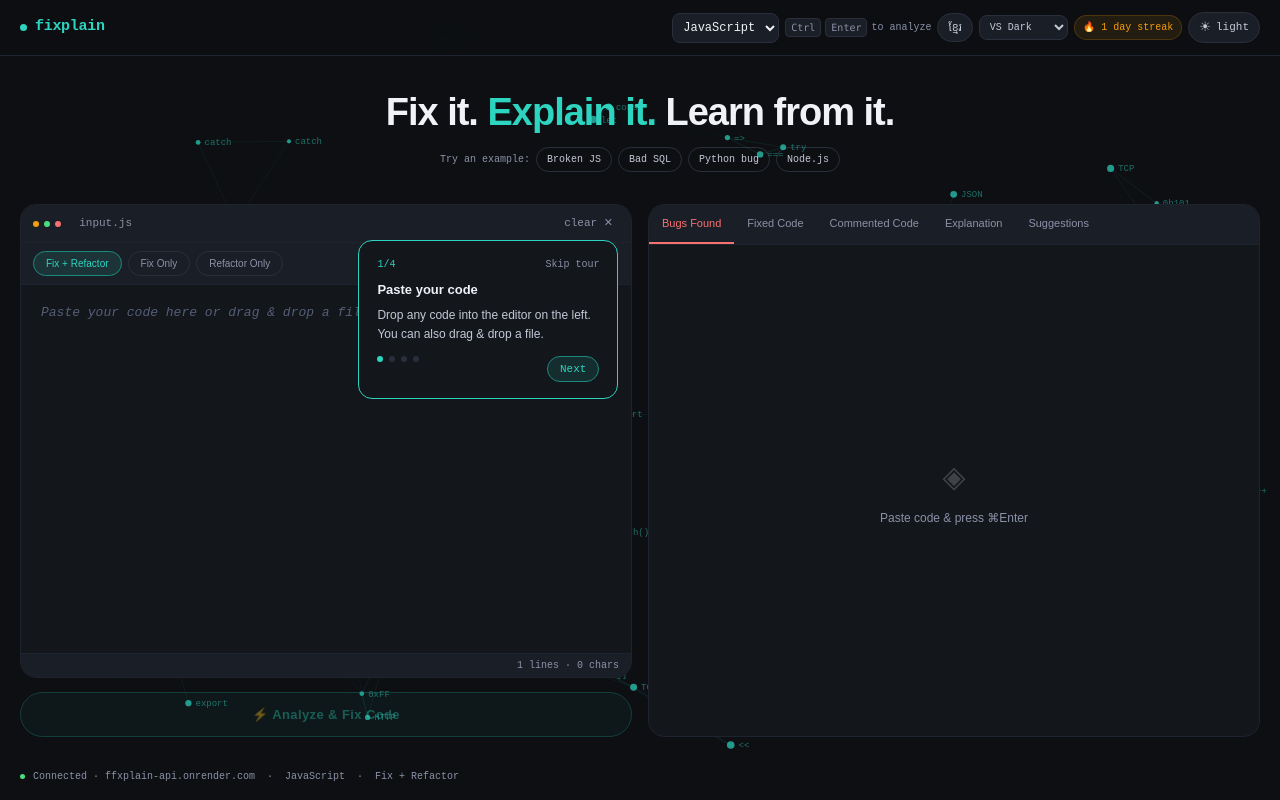
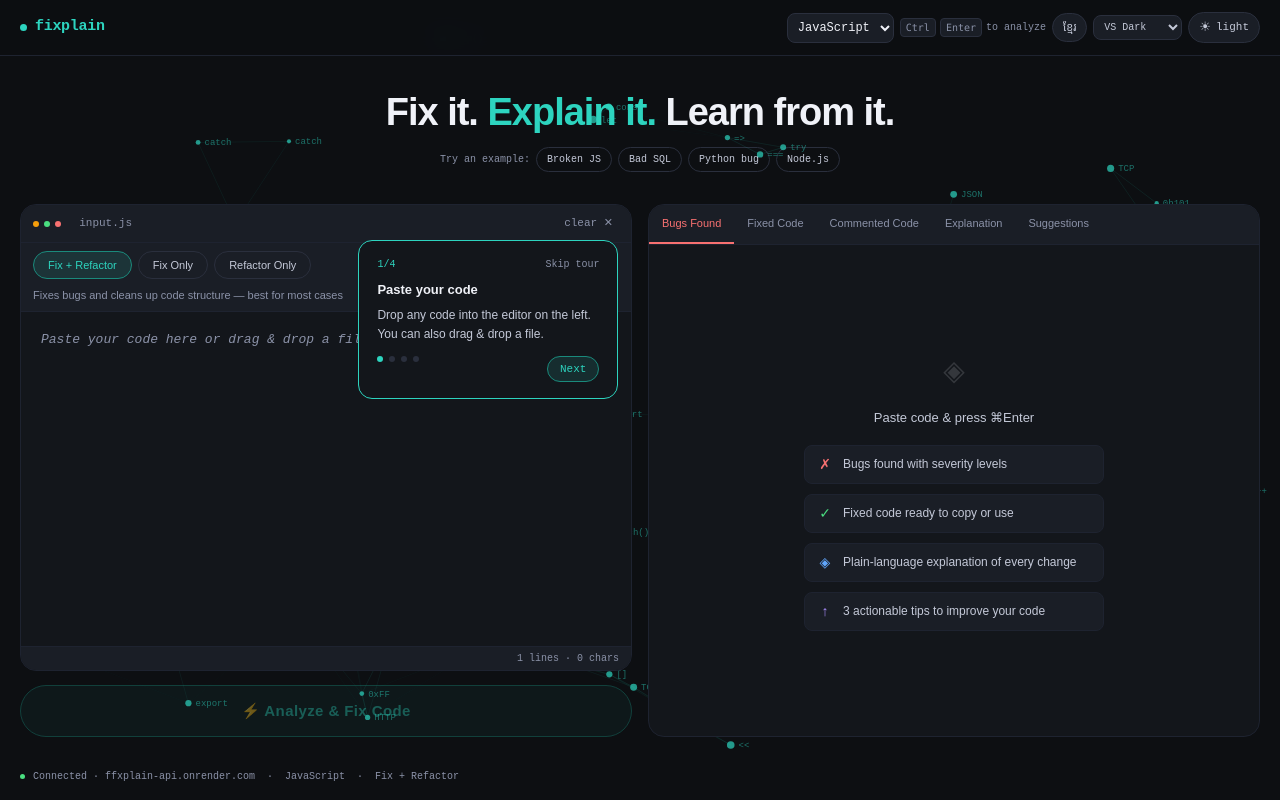
Before and after one commit to SokKimsour/Fixplain, a React (Vite) app in the folder fixplain-frontend/: page / in a window 1280 px wide. Built offline with nearby package versions, Linux system fonts and the light colour scheme; a web font is replaced by a local one.

Commit message:
improve ui

```diff
--- a/fixplain-frontend/src/App.jsx
+++ b/fixplain-frontend/src/App.jsx
@@ -441,10 +441,10 @@
       </div>
       {deductions > 0 && (
         <div style={{ borderTop: `1px solid ${c.borderSoft}`, paddingTop: 6, display: 'flex', flexDirection: 'column', gap: 3 }}>
-          <span style={{ fontFamily: mono, fontSize: 9, color: c.text3, textTransform: 'uppercase', letterSpacing: '0.4px' }}>{t.scoreBreakdown}</span>
-          {highBugs.length > 0 && <span style={{ fontFamily: mono, fontSize: 10, color: c.red }}>−{highBugs.length * 25} · {highBugs.length} high {highBugs.length === 1 ? 'bug' : 'bugs'} (×25)</span>}
-          {medBugs.length > 0  && <span style={{ fontFamily: mono, fontSize: 10, color: c.amber }}>−{medBugs.length * 12} · {medBugs.length} medium {medBugs.length === 1 ? 'bug' : 'bugs'} (×12)</span>}
-          <span style={{ fontFamily: mono, fontSize: 10, color }}>= {score}/100</span>
+          <span style={{ fontFamily: mono, fontSize: 11, color: c.text3, textTransform: 'uppercase', letterSpacing: '0.4px' }}>{t.scoreBreakdown}</span>
+          {highBugs.length > 0 && <span style={{ fontFamily: mono, fontSize: 12, color: c.red }}>−{highBugs.length * 25} · {highBugs.length} high {highBugs.length === 1 ? 'bug' : 'bugs'} (×25)</span>}
+          {medBugs.length > 0  && <span style={{ fontFamily: mono, fontSize: 12, color: c.amber }}>−{medBugs.length * 12} · {medBugs.length} medium {medBugs.length === 1 ? 'bug' : 'bugs'} (×12)</span>}
+          <span style={{ fontFamily: mono, fontSize: 12, color }}>= {score}/100</span>
         </div>
       )}
     </div>
@@ -600,7 +600,7 @@
         </div>
       )}
       {value.trim() && (
-        <div ref={lnRef} style={{ background: c.lineNumBg, borderRight: `1px solid ${c.borderSoft}`, padding: '1rem 8px 1rem 12px', textAlign: 'right', fontFamily: mono, fontSize: 12, lineHeight: 1.8, userSelect: 'none', overflowY: 'hidden', minWidth: 44, flexShrink: 0 }}>
+        <div ref={lnRef} style={{ background: c.lineNumBg, borderRight: `1px solid ${c.borderSoft}`, padding: '1rem 8px 1rem 12px', textAlign: 'right', fontFamily: mono, fontSize: 13, lineHeight: 1.8, userSelect: 'none', overflowY: 'hidden', minWidth: 48, flexShrink: 0 }}>
           {lines.map((_, i) => (
             <div key={i} style={{ color: highlightLine === i + 1 ? c.teal : c.lineNumColor, background: highlightLine === i + 1 ? c.tealGlow : 'transparent', borderRadius: 3, transition: '0.2s' }}>
               {i + 1}
@@ -617,7 +617,7 @@
         placeholder={placeholder}
         style={{
           flex: 1, background: 'transparent', border: 'none', outline: 'none',
-          color: c.text1, fontFamily: mono, fontSize: 13, lineHeight: 1.8,
+          color: c.text1, fontFamily: mono, fontSize: 14, lineHeight: 1.8,
           padding: '1rem 1.25rem', resize: 'none', tabSize: 2,
           overflowY: 'auto', overflowX: 'hidden',
           minWidth: 0, width: '100%',
@@ -707,7 +707,7 @@
     if (document.getElementById('fp-styles')) return;
     const s = document.createElement('style');
     s.id = 'fp-styles';
-    s.textContent = `@keyframes fpFadeIn{from{opacity:0;transform:translateY(4px)}to{opacity:1;transform:translateY(0)}}@keyframes fpShimmer{0%,100%{opacity:.3}50%{opacity:.8}}*{-webkit-tap-highlight-color:transparent;}[style*="scrollbarWidth"]::-webkit-scrollbar{display:none;}textarea::placeholder{color:#555e78;opacity:1;font-style:italic;}`;
+    s.textContent = `@keyframes fpFadeIn{from{opacity:0;transform:translateY(4px)}to{opacity:1;transform:translateY(0)}}@keyframes fpShimmer{0%,100%{opacity:.3}50%{opacity:.8}}*{-webkit-tap-highlight-color:transparent;}[style*="scrollbarWidth"]::-webkit-scrollbar{display:none;}textarea::placeholder{color:#8b92a8;opacity:1;font-style:italic;font-size:13px;}*:focus-visible{outline:2px solid #2dd4bf;outline-offset:2px;border-radius:4px;}@media(prefers-reduced-motion:reduce){*{animation-duration:0.01ms!important;transition-duration:0.01ms!important;}}`;
     document.head.appendChild(s);
   }, []);
 
@@ -912,7 +912,7 @@
     <div style={{ minHeight: '100vh', background: c.bgBase, color: c.text1, fontFamily: tf, display: 'flex', flexDirection: 'column', transition: 'background 0.2s, color 0.2s', overflowX: 'hidden', width: '100%' }}>
 
       {showTour && <OnboardingTour c={c} t={t} onDone={() => { setShowTour(false); localStorage.setItem('fp_tour_done', '1'); }} />}
-      <AnimatedBackground isDark={isDark} />
+      <AnimatedBackground isDark={isDark} paused={isLoading} />
 
       {/* ── Nav ── */}
       <nav style={{ borderBottom: `1px solid ${c.borderSoft}`, padding: isMobile ? '8px 0.75rem' : '0 1.25rem', minHeight: 56, display: 'flex', alignItems: 'center', justifyContent: 'space-between', background: c.navBg, backdropFilter: 'blur(12px)', position: 'sticky', top: 0, zIndex: 10, gap: 6 }}>
@@ -937,12 +937,6 @@
               style={{ background: c.bgSurface, border: `1px solid ${c.border}`, borderRadius: 8, color: c.text2, fontFamily: mono, fontSize: 10, padding: '5px 6px', cursor: 'pointer', outline: 'none' }}>
               {Object.keys(allThemes).map(name => <option key={name} value={name}>{name}</option>)}
             </select>
-          )}
-          {/* Streak badge */}
-          {streak > 0 && (
-            <span style={{ fontFamily: mono, fontSize: 10, color: c.amber, background: 'rgba(245,158,11,0.1)', border: `1px solid rgba(245,158,11,0.2)`, borderRadius: 20, padding: '4px 8px', flexShrink: 0 }}>
-              🔥 {streak} {t.streakLabel}
-            </span>
           )}
           <button onClick={() => setIsDark(p => !p)} style={{ background: c.bgSurface, border: `1px solid ${c.border}`, borderRadius: 20, padding: '5px 10px', cursor: 'pointer', display: 'flex', alignItems: 'center', gap: 5, fontFamily: mono, fontSize: 11, color: c.text2, transition: '0.15s', flexShrink: 0 }}
             onMouseEnter={e => e.currentTarget.style.borderColor = c.tealDim} onMouseLeave={e => e.currentTarget.style.borderColor = c.border}>
@@ -987,15 +981,25 @@
                 onMouseEnter={e => e.target.style.color = c.text1} onMouseLeave={e => e.target.style.color = c.text3}>{t.clearBtn}</button>
             </div>
             {/* Mode buttons row */}
-            <div style={{ display: 'flex', gap: 6, padding: '8px 12px', borderBottom: `1px solid ${c.borderSoft}`, background: c.bgSurface, flexWrap: 'nowrap', overflowX: 'auto', scrollbarWidth: 'none' }}>
+            <div style={{ display: 'flex', flexDirection: 'column', borderBottom: `1px solid ${c.borderSoft}`, background: c.bgSurface }}>
+              <div style={{ display: 'flex', gap: 6, padding: '8px 12px', flexWrap: 'nowrap', overflowX: 'auto', scrollbarWidth: 'none' }}>
                 {MODES.map(m => (
                   <button key={m} onClick={() => setMode(m)}
-                  style={{ fontFamily: tf, fontSize: 10, padding: '4px 12px', borderRadius: 20, border: `1px solid ${mode === m ? c.tealDim : c.border}`, background: mode === m ? c.tealGlow : 'transparent', color: mode === m ? c.teal : c.text3, cursor: 'pointer', transition: '0.15s', whiteSpace: 'nowrap', flexShrink: 0 }}
+                    style={{ fontFamily: tf, fontSize: 11, padding: '5px 14px', borderRadius: 20, border: `1px solid ${mode === m ? c.tealDim : c.border}`, background: mode === m ? c.tealGlow : 'transparent', color: mode === m ? c.teal : c.text2, cursor: 'pointer', transition: '0.15s', whiteSpace: 'nowrap', flexShrink: 0 }}
                     onMouseEnter={e => { if (mode !== m) { e.currentTarget.style.borderColor = c.tealDim; e.currentTarget.style.color = c.teal; } }}
-                  onMouseLeave={e => { if (mode !== m) { e.currentTarget.style.borderColor = c.border; e.currentTarget.style.color = c.text3; } }}>
+                    onMouseLeave={e => { if (mode !== m) { e.currentTarget.style.borderColor = c.border; e.currentTarget.style.color = c.text2; } }}>
                     {t.modes[m]}
                   </button>
                 ))}
+              </div>
+              {/* Mode description */}
+              <div style={{ padding: '0 12px 7px', fontFamily: tf, fontSize: 11, color: c.text3, lineHeight: 1.5 }}>
+                {{
+                  both:     locale === 'km' ? 'ជួសជុលបញ្ហា និងធ្វើឱ្យកូដស្អាតស្រស់ — ល្អបំផុតសម្រាប់ការប្រើប្រាស់ទូទៅ' : 'Fixes bugs and cleans up code structure — best for most cases',
+                  fix:      locale === 'km' ? 'ជួសជុលតែបញ្ហា ដោយមិនប៉ះពាល់ការរចនាបន្ថែម' : 'Fixes bugs only, without touching code structure or style',
+                  refactor: locale === 'km' ? 'រៀបចំតែរចនាបន្ថែម ដោយសន្មត់ថាតក្ក វិជ្ជាកូដត្រឹមត្រូវ' : 'Cleans up code style only, assumes logic is already correct',
+                }[mode]}
+              </div>
             </div>
             <LineNumberedEditor
               c={c}
@@ -1017,7 +1021,7 @@
           </Panel>
 
           <button onClick={handleAnalyze} disabled={isLoading || !codeInput.trim() || cooldown > 0}
-            style={{ fontFamily: tf, fontSize: isMobile ? 12 : 13, fontWeight: 600, padding: '12px 0', borderRadius: 30, border: `1.5px solid ${c.tealDim}`, background: isLoading ? 'transparent' : c.tealGlow, color: c.teal, cursor: (isLoading || !codeInput.trim() || cooldown > 0) ? 'not-allowed' : 'pointer', letterSpacing: '0.4px', transition: 'all 0.2s', opacity: (!codeInput.trim() && !isLoading) ? 0.4 : 1, width: '100%' }}>
+            style={{ fontFamily: tf, fontSize: isMobile ? 13 : 15, fontWeight: 600, padding: '14px 0', borderRadius: 30, border: `1.5px solid ${c.tealDim}`, background: isLoading ? 'transparent' : c.tealGlow, color: c.teal, cursor: (isLoading || !codeInput.trim() || cooldown > 0) ? 'not-allowed' : 'pointer', letterSpacing: '0.4px', transition: 'all 0.2s', opacity: (!codeInput.trim() && !isLoading) ? 0.4 : 1, width: '100%', animation: isLoading ? 'fpShimmer 1.5s ease-in-out infinite' : 'none' }}>
             {isLoading
               ? (isWarmingUp ? t.warmingUp : t.analyzingBtn)
               : cooldown > 0 ? `${t.readyIn} ${cooldown}s`
@@ -1025,8 +1029,21 @@
               : t.analyzeBtn}
           </button>
 
-          {/* Health score */}
-          {healthScore !== null && <HealthRing score={healthScore} c={c} label={t.codeHealth} isMobile={isMobile} bugs={bugs} t={t} />}
+          {/* Health score + streak */}
+          {healthScore !== null && (
+            <div style={{ display: 'flex', gap: 8, alignItems: 'stretch', flexWrap: isMobile ? 'wrap' : 'nowrap' }}>
+              <div style={{ flex: 1 }}>
+                <HealthRing score={healthScore} c={c} label={t.codeHealth} isMobile={isMobile} bugs={bugs} t={t} />
+              </div>
+              {streak > 0 && (
+                <div style={{ display: 'flex', flexDirection: 'column', alignItems: 'center', justifyContent: 'center', padding: '10px 14px', background: c.bgSurface, borderRadius: 12, border: `1px solid rgba(245,158,11,0.25)`, gap: 3, flexShrink: 0 }}>
+                  <span style={{ fontSize: 20 }}>🔥</span>
+                  <span style={{ fontFamily: mono, fontSize: 13, fontWeight: 600, color: c.amber }}>{streak}</span>
+                  <span style={{ fontFamily: mono, fontSize: 9, color: c.text3, textTransform: 'uppercase', letterSpacing: '0.4px' }}>{t.streakLabel}</span>
+                </div>
+              )}
+            </div>
+          )}
 
           {/* History */}
           {history.length > 0 && (
@@ -1054,7 +1071,14 @@
                         {meta.mode && <span style={{ fontFamily: mono, fontSize: 9, padding: '1px 6px', borderRadius: 10, background: 'rgba(167,139,250,0.1)', color: c.purple }}>{meta.mode}</span>}
                         {meta.locale === 'km' && <span style={{ fontFamily: mono, fontSize: 9, padding: '1px 6px', borderRadius: 10, background: 'rgba(245,158,11,0.1)', color: c.amber }}>ខ្មែរ</span>}
                         <span style={{ fontFamily: mono, fontSize: 9, color: healthColor(score, c), marginLeft: 'auto' }}>{score}/100</span>
-                        {meta.time && <span style={{ fontFamily: mono, fontSize: 9, color: c.text3 }}>{new Date(meta.time).toLocaleTimeString([], { hour: '2-digit', minute: '2-digit' })}</span>}
+                        {meta.time && <span style={{ fontFamily: mono, fontSize: 9, color: c.text3 }}>{(() => {
+                          const d = new Date(meta.time), now = new Date();
+                          const today = now.toDateString(), yesterday = new Date(now - 86400000).toDateString();
+                          const time = d.toLocaleTimeString([], { hour: '2-digit', minute: '2-digit' });
+                          if (d.toDateString() === today) return `Today ${time}`;
+                          if (d.toDateString() === yesterday) return `Yesterday ${time}`;
+                          return d.toLocaleDateString([], { month: 'short', day: 'numeric' }) + ` ${time}`;
+                        })()}</span>}
                       </div>
                       <div style={{ overflow: 'hidden', textOverflow: 'ellipsis', whiteSpace: 'nowrap' }}>◈  {bugLabel || t.historyEmpty}</div>
                     </button>
@@ -1087,11 +1111,24 @@
             {error && <div style={{ margin: '1rem', padding: '12px 16px', background: c.redGlow, border: `1px solid ${c.red}`, borderLeft: `3px solid ${c.red}`, borderRadius: 10, color: c.red, fontFamily: tf, fontSize: 12 }}>{error}</div>}
             {isLoading && <LoadingSkeleton c={c} progressStep={isWarmingUp ? t.warmingUp : t.progressSteps[progressStep]} />}
             {!analysisResult && !isLoading && !error && (
-              <div style={{ flex: 1, display: 'flex', alignItems: 'center', justifyContent: 'center', flexDirection: 'column', gap: 10, padding: '3rem' }}>
-                <span style={{ fontSize: 30, opacity: 0.2 }}>◈</span>
-                <span style={{ color: c.text3, fontFamily: tf, fontSize: 12 }}>
+              <div style={{ flex: 1, display: 'flex', alignItems: 'center', justifyContent: 'center', flexDirection: 'column', gap: 16, padding: '2.5rem 2rem' }}>
+                <span style={{ fontSize: 28, opacity: 0.15 }}>◈</span>
+                <p style={{ fontFamily: tf, fontSize: 13, color: c.text2, margin: 0, textAlign: 'center', lineHeight: 1.6 }}>
                   {locale === 'km' ? 'បិទភ្ជាប់កូដ ហើយចុច ⌘Enter' : 'Paste code & press ⌘Enter'}
-                </span>
+                </p>
+                <div style={{ display: 'flex', flexDirection: 'column', gap: 10, width: '100%', maxWidth: 300 }}>
+                  {[
+                    { icon: '✗', color: c.red,    text: locale === 'km' ? 'បញ្ហារកឃើញ ជាមួយកម្រិតធ្ងន់ធ្ងរ'  : 'Bugs found with severity levels' },
+                    { icon: '✓', color: c.green,  text: locale === 'km' ? 'កូដដែលបានជួសជុល ត្រៀមចម្លង'        : 'Fixed code ready to copy or use' },
+                    { icon: '◈', color: c.blue,   text: locale === 'km' ? 'ការពន្យល់ច្បាស់លាស់ជាភាសារបស់អ្នក' : 'Plain-language explanation of every change' },
+                    { icon: '↑', color: c.purple, text: locale === 'km' ? '៣ ការណែនាំជាក់លាក់ដើម្បីកែលម្អ'   : '3 actionable tips to improve your code' },
+                  ].map(({ icon, color, text }) => (
+                    <div key={text} style={{ display: 'flex', alignItems: 'center', gap: 10, padding: '8px 12px', background: c.bgSurface, borderRadius: 8, border: `1px solid ${c.borderSoft}` }}>
+                      <span style={{ color, fontSize: 14, flexShrink: 0, width: 16, textAlign: 'center' }}>{icon}</span>
+                      <span style={{ fontFamily: tf, fontSize: 12, color: c.text2, lineHeight: 1.4 }}>{text}</span>
+                    </div>
+                  ))}
+                </div>
               </div>
             )}
 
@@ -1119,7 +1156,7 @@
                       <div key={i} style={{ padding: '10px 14px', background: c.redGlow, borderLeft: `2px solid ${c.red}`, borderRadius: '0 8px 8px 0' }}>
                         <div style={{ display: 'flex', gap: 10, alignItems: 'flex-start', marginBottom: 8 }}>
                           <span style={{ color: c.red, marginTop: 1, flexShrink: 0 }}>✗</span>
-                          <span style={{ fontFamily: mono, fontSize: 13, color: c.text1, lineHeight: 1.65, flex: 1 }}>{b.issue}</span>
+                          <span style={{ fontFamily: mono, fontSize: 14, color: c.text1, lineHeight: 1.65, flex: 1 }}>{b.issue}</span>
                           <SeverityBadge severity={b.severity} isDark={isDark} label={t.severity[b.severity] || b.severity} />
                         </div>
                         <div style={{ display: 'flex', alignItems: 'center', gap: 8, flexWrap: 'wrap' }}>
@@ -1170,7 +1207,7 @@
                     </div>
                     {fixedView === 'diff'
                       ? <DiffView original={originalCode} fixed={analysisResult.fixedCode} c={c} screenW={screenW} isDark={isDark} />
-                      : <SyntaxHighlighter language={langForHL} style={activeTheme} wrapLines={true} wrapLongLines={true} customStyle={{ margin: 0, borderRadius: 10, fontSize: 13, lineHeight: 1.75, background: c.codeBg, whiteSpace: 'pre-wrap', wordBreak: 'break-word', overflowX: 'hidden' }}>{analysisResult.fixedCode}</SyntaxHighlighter>
+                      : <SyntaxHighlighter language={langForHL} style={activeTheme} wrapLines={true} wrapLongLines={true} customStyle={{ margin: 0, borderRadius: 10, fontSize: 14, lineHeight: 1.75, background: c.codeBg, whiteSpace: 'pre-wrap', wordBreak: 'break-word', overflowX: 'hidden' }}>{analysisResult.fixedCode}</SyntaxHighlighter>
                     }
                   </div>
                 )}
@@ -1186,13 +1223,13 @@
                       </div>
                     </div>
                     {analysisResult.commentedCode
-                      ? <SyntaxHighlighter language={langForHL} style={activeTheme} wrapLines={true} wrapLongLines={true} customStyle={{ margin: 0, borderRadius: 10, fontSize: 13, lineHeight: 1.75, background: c.codeBg, whiteSpace: 'pre-wrap', wordBreak: 'break-word', overflowX: 'hidden' }}>{analysisResult.commentedCode}</SyntaxHighlighter>
+                      ? <SyntaxHighlighter language={langForHL} style={activeTheme} wrapLines={true} wrapLongLines={true} customStyle={{ margin: 0, borderRadius: 10, fontSize: 14, lineHeight: 1.75, background: c.codeBg, whiteSpace: 'pre-wrap', wordBreak: 'break-word', overflowX: 'hidden' }}>{analysisResult.commentedCode}</SyntaxHighlighter>
                       : <div style={{ padding: '1.5rem', background: c.bgSurface, borderRadius: 10, fontFamily: tf, fontSize: 13, color: c.text1, textAlign: 'center', lineHeight: 1.8 }}>{t.noCommented}<br /><span style={{ color: c.amber }}>{t.noCommentedHint}</span></div>}
                   </div>
                 )}
 
                 {/* EXPLANATION */}
-                {activeTab === 'explain' && <p style={{ fontFamily: tf, fontSize: 14, color: c.text1, lineHeight: 1.9, margin: 0 }}>{analysisResult.explanation}</p>}
+                {activeTab === 'explain' && <p style={{ fontFamily: tf, fontSize: 15, color: c.text1, lineHeight: 1.9, margin: 0 }}>{analysisResult.explanation}</p>}
 
                 {/* SUGGESTIONS */}
                 {activeTab === 'suggest' && (
@@ -1200,7 +1237,7 @@
                     {analysisResult.improvementSuggestions?.map((s, i) => (
                       <div key={i} style={{ display: 'flex', gap: 12, alignItems: 'flex-start' }}>
                         <span style={{ minWidth: 24, height: 24, borderRadius: '50%', background: isDark ? 'rgba(167,139,250,0.1)' : 'rgba(124,58,237,0.08)', color: c.purple, fontSize: 10, fontWeight: 600, fontFamily: mono, display: 'flex', alignItems: 'center', justifyContent: 'center', marginTop: 1, flexShrink: 0 }}>{i + 1}</span>
-                        <span style={{ fontFamily: tf, fontSize: 13.5, color: c.text1, lineHeight: 1.65 }}>{s}</span>
+                        <span style={{ fontFamily: tf, fontSize: 14, color: c.text1, lineHeight: 1.65 }}>{s}</span>
                       </div>
                     ))}
                   </div>
```
Lines whose indentation alone changed are shown as unchanged.
